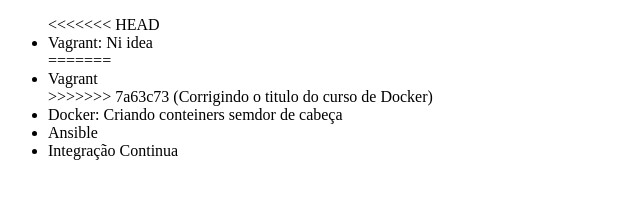
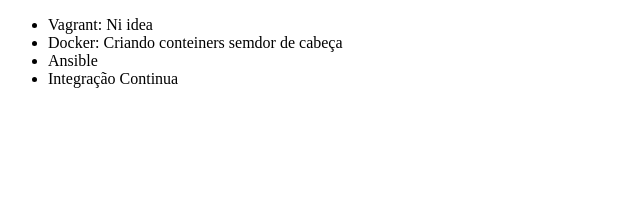
Before and after one commit to jehu1914/alura-git, a plain HTML site: page index.html in a window 1280 px wide. Shown: the whole page, without its empty margins (0-640 px from the left). Drawn offline with Linux system fonts and the light colour scheme.

Commit message:
Cambio em Vagrant e Docker

```diff
--- a/index.html
+++ b/index.html
@@ -6,11 +6,7 @@
 </head>
 <body>
     <ul>
-<<<<<<< HEAD
         <li>Vagrant: Ni idea</li>
-=======
-        <li>Vagrant</li>
->>>>>>> 7a63c73 (Corrigindo o titulo do curso de Docker)
         <li>Docker: Criando conteiners semdor de cabeça</li>
         <li>Ansible</li>
         <li>Integração Continua</li>
```
